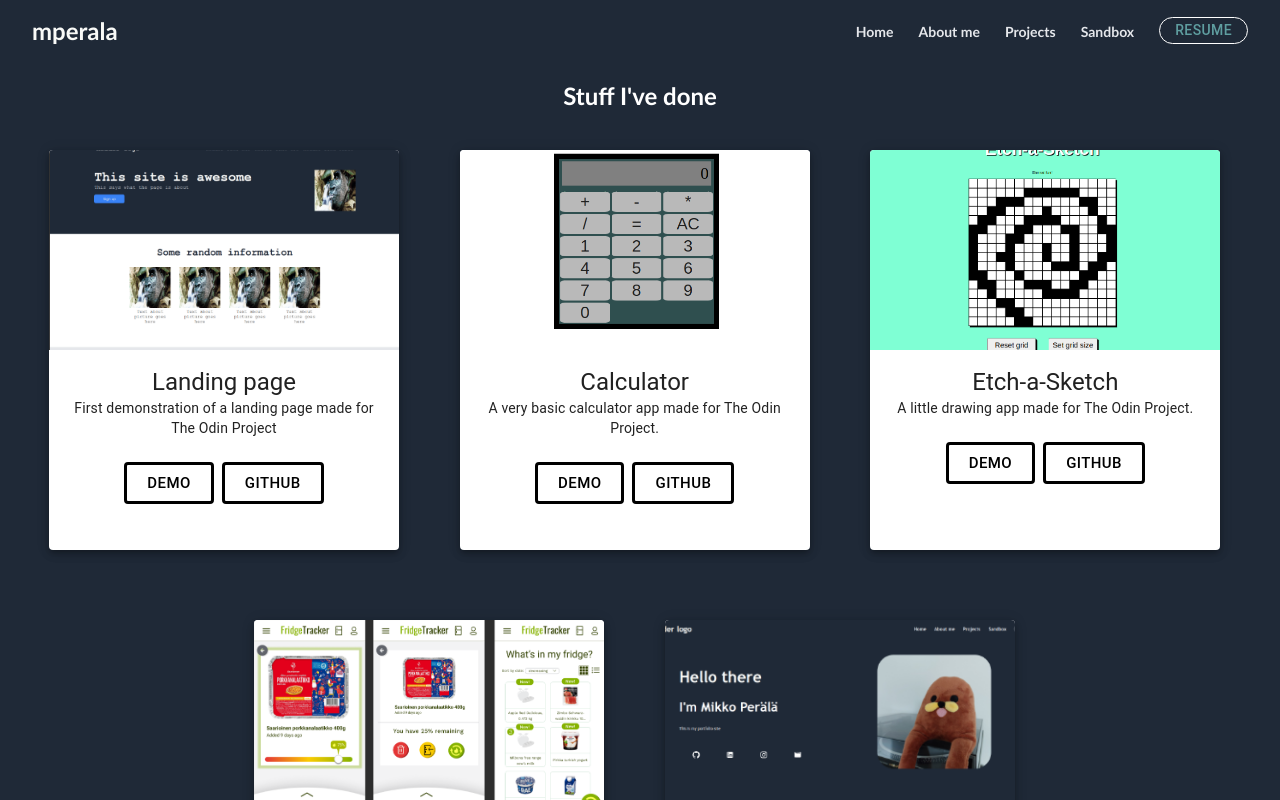
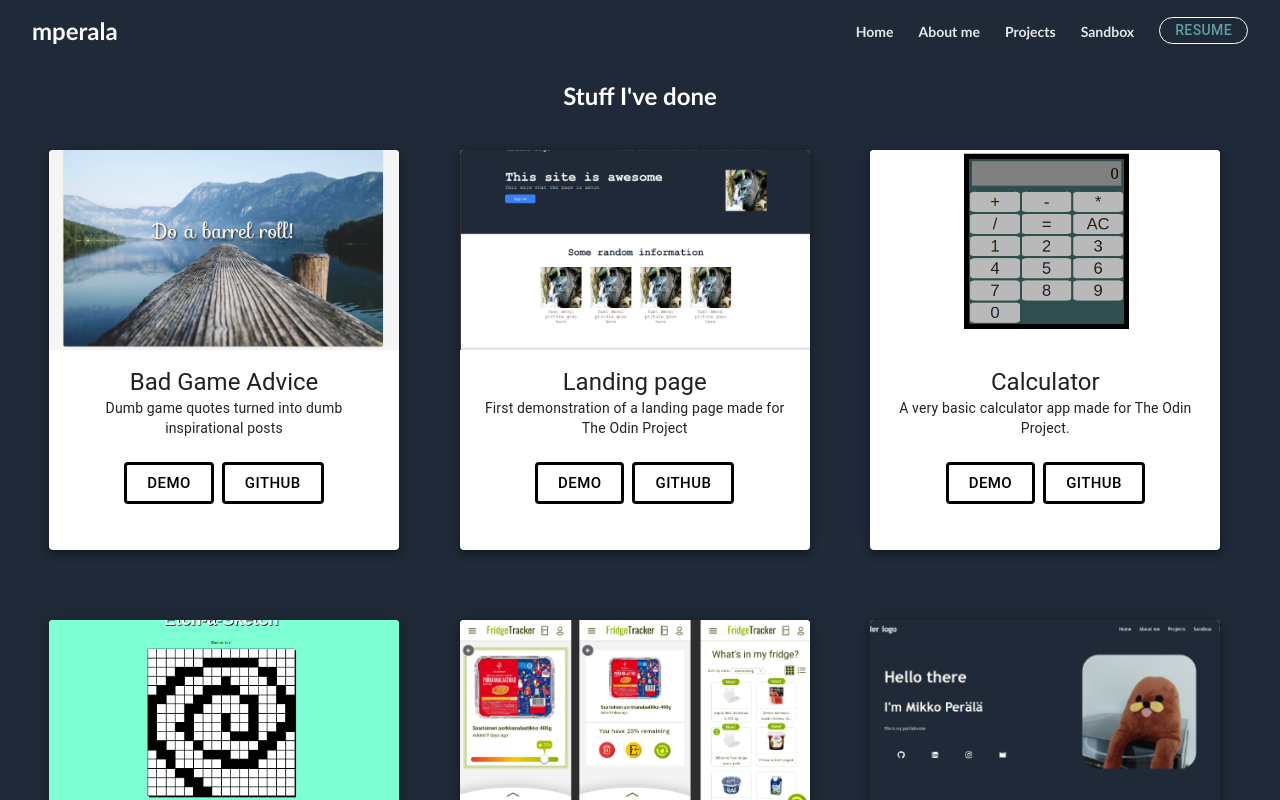
Before and after one commit to peralammikko/react-portfolio, a React (Create React App) app: page /projects in a window 1280 px wide. Shown: the top 800 px of the page. Built offline with nearby package versions, Linux system fonts and the light colour scheme.

Commit message:
Update Projects.js: bad game advice added

```diff
--- a/src/components/Projects.js
+++ b/src/components/Projects.js
@@ -8,6 +8,7 @@ import etchasketch from "../images/etchasketch.png";
 import landingpage from "../images/landingpage.png";
 import portfolio from "../images/portfolio.png";
 import fridgetinder from "../images/fridgetinder.png";
+import barrelroll from "../images/barrelroll.png";
 
 function Projects () {
     return (
@@ -20,6 +21,14 @@ function Projects () {
                 alignItems="center"
                 direction="row"
             >
+                <Grid item xs={12} md={4} className="project-card">
+                    <ProjectCard
+                    imgPath={barrelroll}
+                    title="Bad Game Advice"
+                    desc="Dumb game quotes turned into dumb inspirational posts"
+                    demolink="https://badgameadvice.vercel.app/"
+                    gitlink="https://github.com/peralammikko/badgameadvice"/>
+                </Grid>
                 <Grid item xs={12} md={4} className="project-card">
                     <ProjectCard
                     imgPath={landingpage}
```
